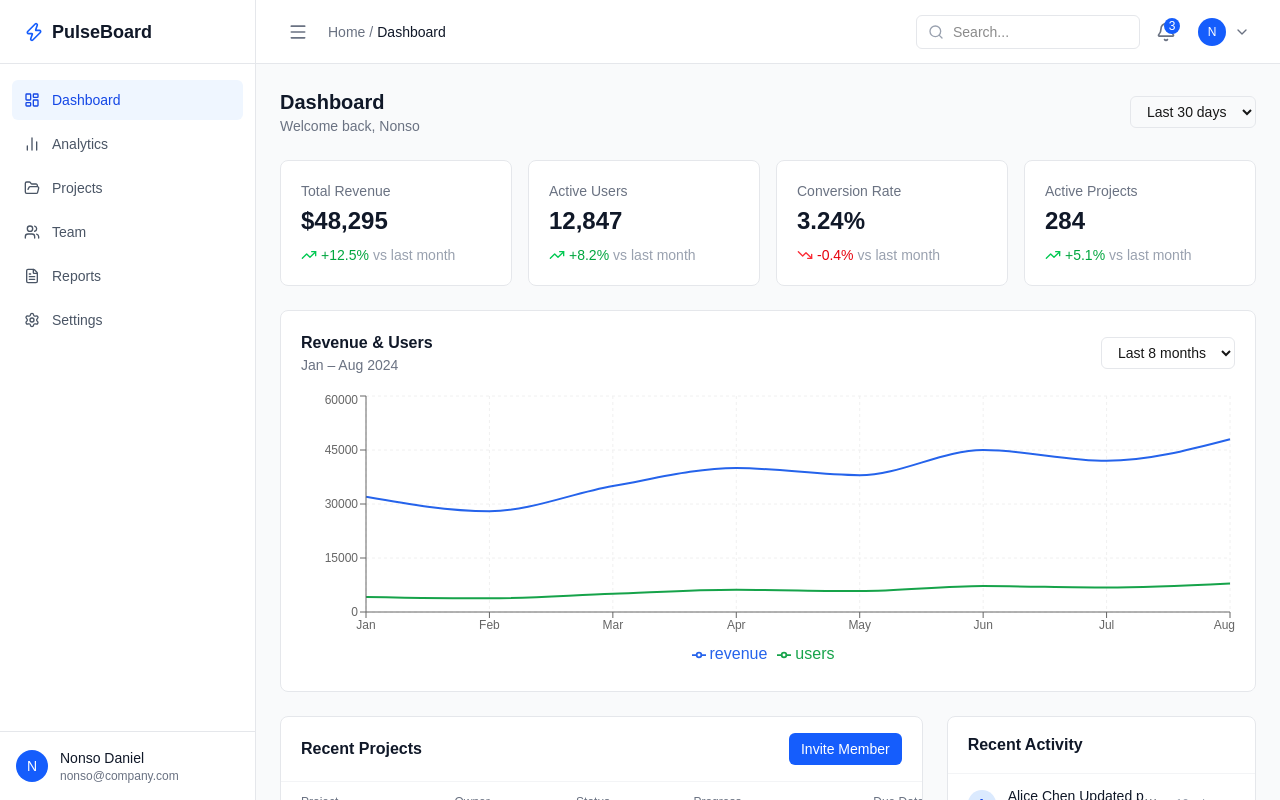
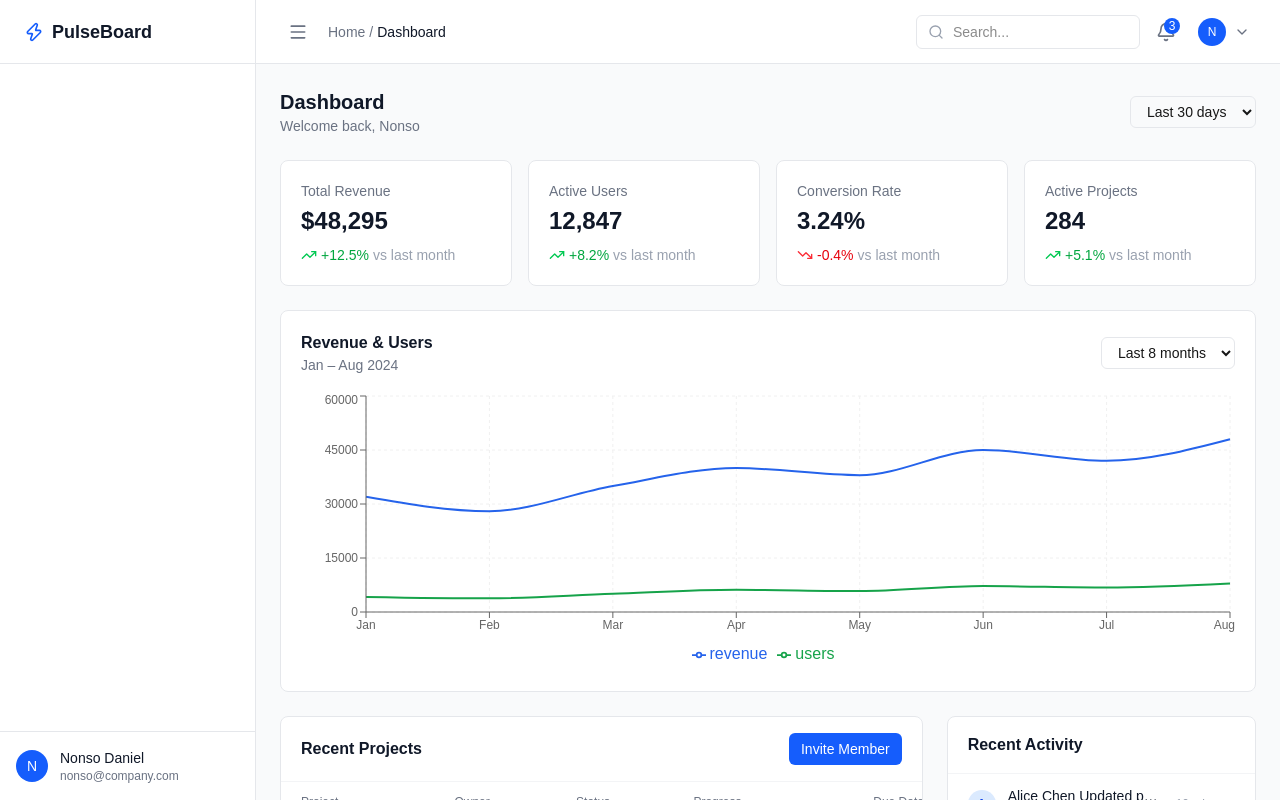
Before and after one commit to nonsodaniel/Pulseboard, a Next.js app: page / in a window 1280 px wide. Built offline with nearby package versions, Linux system fonts and the light colour scheme.

Commit message:
bug: sidebar navigation items stripped from nav (Bug 8)

```diff
--- a/components/Sidebar.tsx
+++ b/components/Sidebar.tsx
@@ -60,27 +60,7 @@
         </div>
 
         {/* Nav */}
-        <nav className="flex-1 py-4 px-3">
-          {navItems.map(({ label, href, icon: Icon }) => {
-            const active = pathname === href;
-            return (
-              <Link
-                key={href}
-                href={href}
-                onClick={onClose}
-                className={`flex items-center gap-3 px-3 py-2.5 rounded-md mb-1 text-sm font-medium transition-colors
-                  ${
-                    active
-                      ? "bg-blue-50 text-blue-700"
-                      : "text-gray-600 hover:bg-gray-100 hover:text-gray-900"
-                  }`}
-              >
-                <Icon className="w-4 h-4 flex-shrink-0" />
-                {label}
-              </Link>
-            );
-          })}
-        </nav>
+        <nav className="flex-1 py-4 px-3"></nav>
 
         {/* User */}
         <div className="px-4 py-4 border-t border-gray-200">
```
